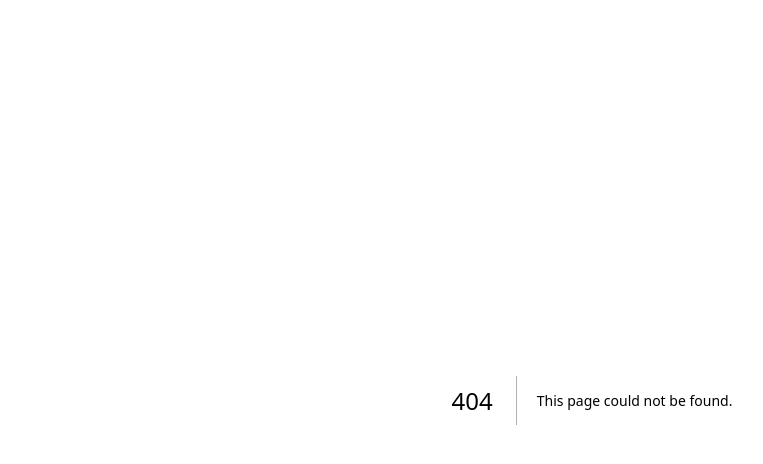
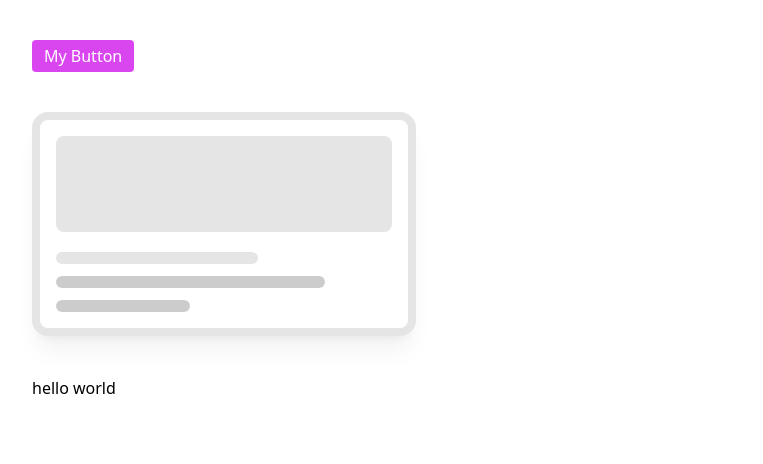
Before and after one commit to seano424/ui-ux, a Next.js app: page /news/1 in a window 1280 px wide. Before the commit this address had no page. Shown: the top 464 px of the page, without its empty margins (48-811 px from the left). Built offline with nearby package versions, Linux system fonts and the light colour scheme; what tailwindcss-debug-screens would draw is missing.

Commit message:
adding test pages

```diff
--- /dev/null
+++ b/app/HomePage.tsx
@@ -0,0 +1,16 @@
+'use client'
+import Button from '@/components/Button/Button'
+import Skeleton from '@/components/Skeleton/Skeleton'
+
+// This is a Client Component. It receives data as props and
+// has access to state and effects just like Page components
+// in the `pages` directory.
+
+export default function HomePage() {
+  return (
+    <div className="container space-y-10 py-10">
+      <Button label="My Button" />
+      <Skeleton />
+    </div>
+  )
+}
--- /dev/null
+++ b/app/news/[slug]/page.tsx
@@ -0,0 +1,17 @@
+'use client'
+import Button from '@/components/Button/Button'
+import Skeleton from '@/components/Skeleton/Skeleton'
+
+// This is a Client Component. It receives data as props and
+// has access to state and effects just like Page components
+// in the `pages` directory.
+
+export default function HomePage() {
+  return (
+    <div className="container space-y-10 py-10">
+      <Button label="My Button" />
+      <Skeleton />
+      <h1>hello world</h1>
+    </div>
+  )
+}
--- /dev/null
+++ b/app/news/page.tsx
@@ -0,0 +1,16 @@
+'use client'
+import Button from '@/components/Button/Button'
+import Skeleton from '@/components/Skeleton/Skeleton'
+
+// This is a Client Component. It receives data as props and
+// has access to state and effects just like Page components
+// in the `pages` directory.
+
+export default function AboutPage() {
+  return (
+    <div className="container space-y-10 py-10">
+      <Button label="My Button" />
+      <Skeleton />
+    </div>
+  )
+}
--- /dev/null
+++ b/app/news/test/page.tsx
@@ -0,0 +1,16 @@
+'use client'
+import Button from '@/components/Button/Button'
+import Skeleton from '@/components/Skeleton/Skeleton'
+
+// This is a Client Component. It receives data as props and
+// has access to state and effects just like Page components
+// in the `pages` directory.
+
+export default function HomePage() {
+  return (
+    <div className="container space-y-10 py-10">
+      <Button label="My Button" />
+      <Skeleton />
+    </div>
+  )
+}
--- a/app/page.tsx
+++ b/app/page.tsx
@@ -1,14 +1,8 @@
 import type { NextPage } from 'next'
-import Button from '@/components/Button/Button'
-import Skeleton from '@/components/Skeleton/Skeleton'
+import HomePage from './HomePage'
 
 const Home: NextPage = () => {
-  return (
-    <div className="container space-y-10 py-10">
-      <Button label="My Button" />
-      <Skeleton />
-    </div>
-  )
+  return <HomePage />
 }
 
 export default Home
```
